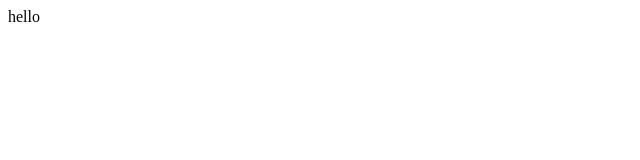
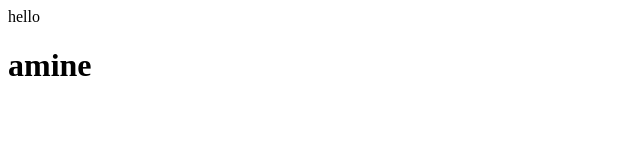
Before and after one commit to kerour-amine/demo-repo, a plain HTML site: page index.html in a window 1280 px wide. Shown: the whole page, without its empty margins (0-640 px from the left). Drawn offline with Linux system fonts and the light colour scheme.

Commit message:
Added a header

```diff
--- a/index.html
+++ b/index.html
@@ -1 +1,2 @@
 <div>hello</div>
+<h1>amine</h1>
```
